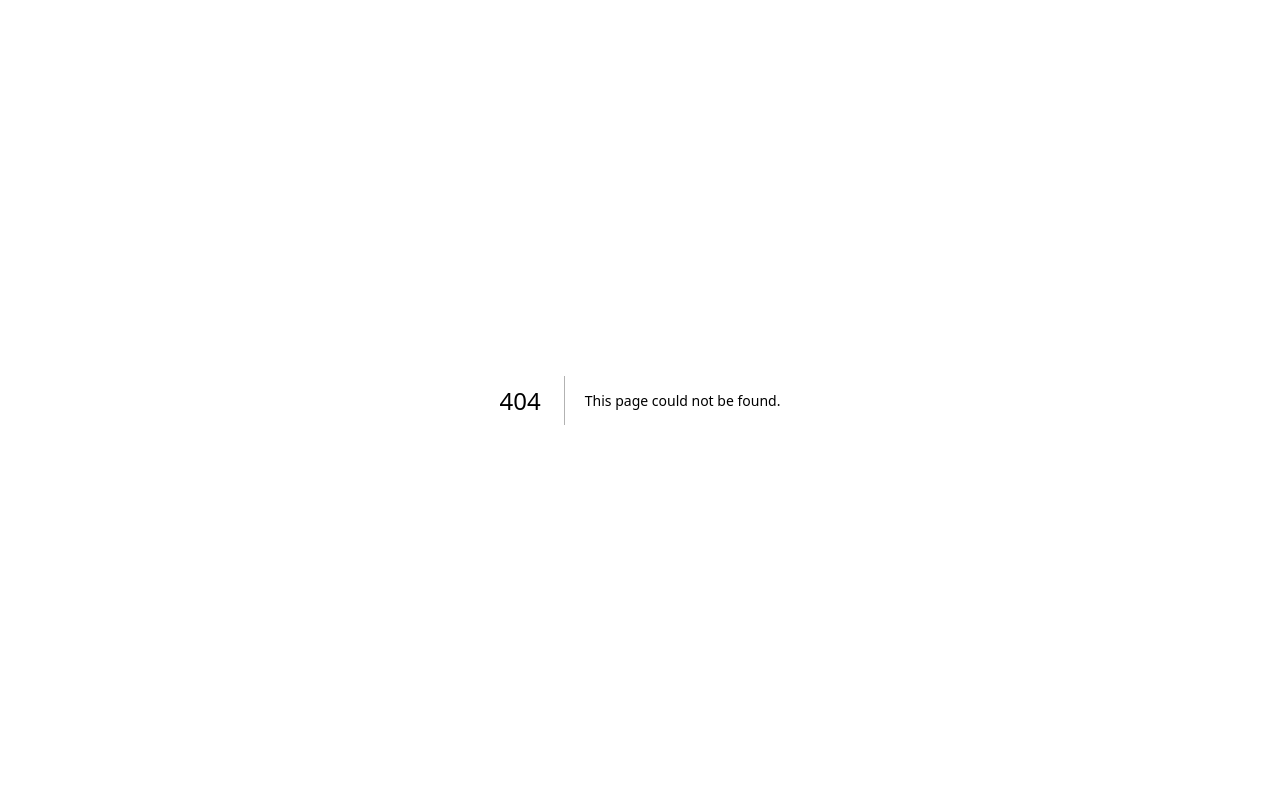
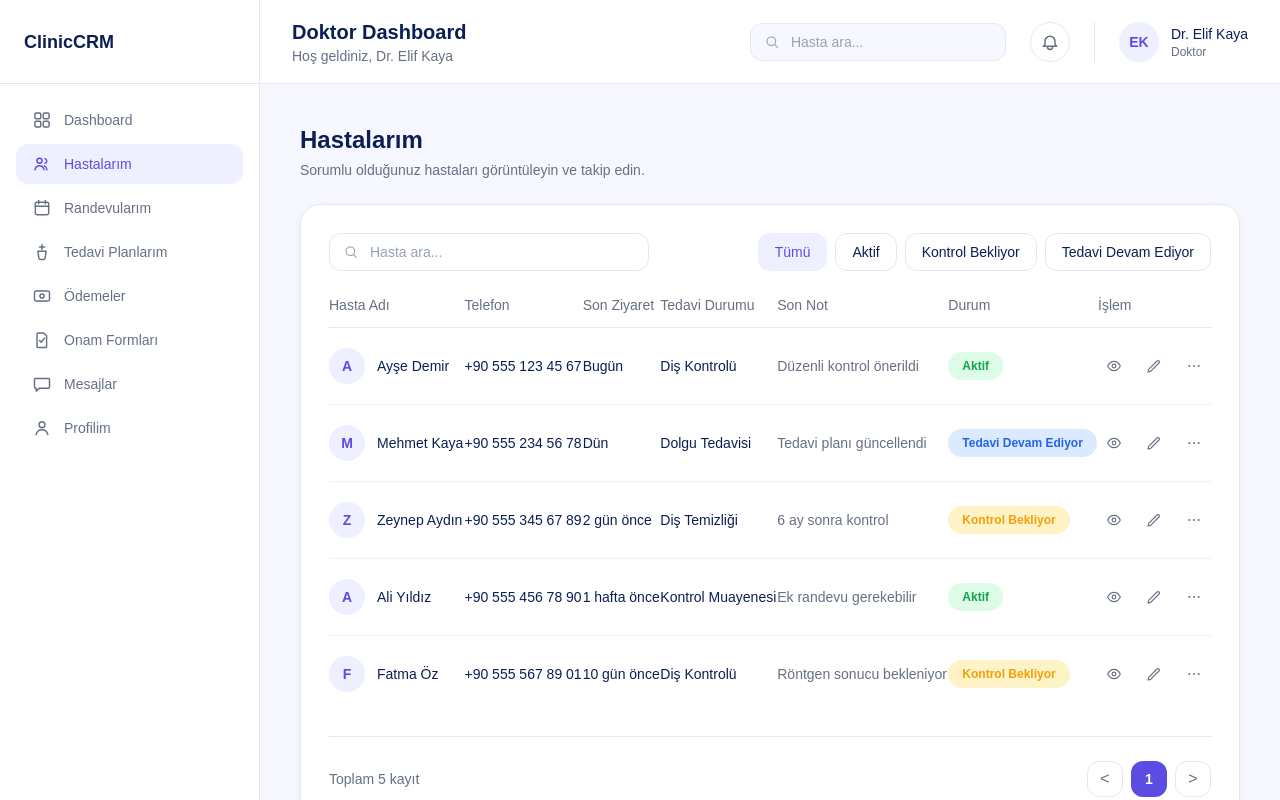
Before and after one commit to zeynep-tuna/clinic-crm, a Next.js app in the folder frontend/: page /doctor/patients in a window 1280 px wide. Before the commit this address had no page. Built offline with nearby package versions, Linux system fonts and the light colour scheme.

Commit message:
Add doctor patients page

```diff
--- /dev/null
+++ b/frontend/app/doctor/patients/page.tsx
@@ -0,0 +1,16 @@
+import DoctorPatientsTable from "@/components/doctor/DoctorPatientsTable";
+
+export default function DoctorPatientsPage() {
+  return (
+    <div className="flex flex-col gap-6">
+      <div>
+        <h1 className="text-2xl font-bold text-[#0B1F55]">Hastalarım</h1>
+        <p className="mt-1 text-sm text-[#667085]">
+          Sorumlu olduğunuz hastaları görüntüleyin ve takip edin.
+        </p>
+      </div>
+
+      <DoctorPatientsTable />
+    </div>
+  );
+}
--- /dev/null
+++ b/frontend/components/doctor/DoctorPatientsTable.tsx
@@ -0,0 +1,202 @@
+"use client";
+
+import { useMemo, useState } from "react";
+import { doctorPatients, type DoctorPatientStatus } from "@/data/doctorPatients";
+
+type FilterValue = "Tümü" | DoctorPatientStatus;
+
+const filters: FilterValue[] = ["Tümü", "Aktif", "Kontrol Bekliyor", "Tedavi Devam Ediyor"];
+
+const statusBadgeClass: Record<DoctorPatientStatus, string> = {
+  Aktif: "bg-[#DCFCE7] text-[#16A34A]",
+  "Kontrol Bekliyor": "bg-[#FEF3C7] text-[#F59E0B]",
+  "Tedavi Devam Ediyor": "bg-[#DBEAFE] text-[#2563EB]",
+};
+
+function EyeIcon() {
+  return (
+    <svg viewBox="0 0 24 24" fill="none" stroke="currentColor" strokeWidth={1.75} className="h-4 w-4">
+      <path strokeLinecap="round" strokeLinejoin="round" d="M2.5 12S6 5 12 5s9.5 7 9.5 7-3.5 7-9.5 7-9.5-7-9.5-7Z" />
+      <circle cx="12" cy="12" r="2.75" />
+    </svg>
+  );
+}
+
+function EditIcon() {
+  return (
+    <svg viewBox="0 0 24 24" fill="none" stroke="currentColor" strokeWidth={1.75} className="h-4 w-4">
+      <path strokeLinecap="round" strokeLinejoin="round" d="M16.5 4.5a2.1 2.1 0 0 1 3 3L7 20l-4 1 1-4Z" />
+    </svg>
+  );
+}
+
+function MoreIcon() {
+  return (
+    <svg viewBox="0 0 24 24" fill="currentColor" className="h-4 w-4">
+      <circle cx="5" cy="12" r="1.5" />
+      <circle cx="12" cy="12" r="1.5" />
+      <circle cx="19" cy="12" r="1.5" />
+    </svg>
+  );
+}
+
+export default function DoctorPatientsTable() {
+  const [search, setSearch] = useState("");
+  const [activeFilter, setActiveFilter] = useState<FilterValue>("Tümü");
+
+  const filteredPatients = useMemo(() => {
+    const term = search.trim().toLowerCase();
+
+    return doctorPatients.filter((patient) => {
+      const matchesFilter = activeFilter === "Tümü" || patient.status === activeFilter;
+      const matchesSearch = term === "" || patient.fullName.toLowerCase().includes(term);
+      return matchesFilter && matchesSearch;
+    });
+  }, [search, activeFilter]);
+
+  return (
+    <div className="rounded-[20px] border border-[#E3E8F0] bg-white p-7 shadow-[0_1px_2px_rgba(16,24,40,0.04),0_2px_8px_rgba(16,24,40,0.04)]">
+      <div className="flex flex-wrap items-center justify-between gap-4">
+        <div className="relative w-full max-w-xs">
+          <svg
+            viewBox="0 0 24 24"
+            fill="none"
+            stroke="currentColor"
+            strokeWidth={1.75}
+            className="pointer-events-none absolute left-3.5 top-1/2 h-4 w-4 -translate-y-1/2 text-[#98A2B3]"
+          >
+            <circle cx="11" cy="11" r="6.5" />
+            <path strokeLinecap="round" d="M20 20l-3.8-3.8" />
+          </svg>
+          <input
+            type="text"
+            value={search}
+            onChange={(event) => setSearch(event.target.value)}
+            placeholder="Hasta ara..."
+            className="w-full rounded-xl border border-[#E3E8F0] bg-white py-2 pl-10 pr-4 text-sm text-[#0B1F55] placeholder:text-[#98A2B3] focus:border-[#5B4DE3] focus:outline-none focus:ring-2 focus:ring-[#5B4DE3]/20"
+          />
+        </div>
+
+        <div className="flex flex-wrap items-center gap-2">
+          {filters.map((filter) => {
+            const isActive = activeFilter === filter;
+
+            return (
+              <button
+                key={filter}
+                type="button"
+                onClick={() => setActiveFilter(filter)}
+                className={`rounded-xl border px-4 py-2 text-sm font-medium transition-colors ${
+                  isActive
+                    ? "border-[#EEF0FF] bg-[#EEF0FF] text-[#5B4DE3]"
+                    : "border-[#E3E8F0] text-[#0B1F55] hover:bg-[#F7F8FF]"
+                }`}
+              >
+                {filter}
+              </button>
+            );
+          })}
+        </div>
+      </div>
+
+      <div className="mt-6 overflow-x-auto">
+        <table className="w-full min-w-[880px] text-left">
+          <thead>
+            <tr className="border-b border-[#E3E8F0] text-sm text-[#667085]">
+              <th className="pb-3 font-medium">Hasta Adı</th>
+              <th className="pb-3 font-medium">Telefon</th>
+              <th className="pb-3 font-medium">Son Ziyaret</th>
+              <th className="pb-3 font-medium">Tedavi Durumu</th>
+              <th className="pb-3 font-medium">Son Not</th>
+              <th className="pb-3 font-medium">Durum</th>
+              <th className="pb-3 font-medium">İşlem</th>
+            </tr>
+          </thead>
+          <tbody>
+            {filteredPatients.map((patient) => (
+              <tr key={patient.id} className="border-b border-[#E3E8F0]/60 last:border-0">
+                <td className="py-5">
+                  <div className="flex items-center gap-3">
+                    <div className="flex h-9 w-9 shrink-0 items-center justify-center rounded-full bg-[#EEF0FF] text-sm font-semibold text-[#5B4DE3]">
+                      {patient.fullName.charAt(0)}
+                    </div>
+                    <span className="text-sm font-medium text-[#0B1F55]">{patient.fullName}</span>
+                  </div>
+                </td>
+                <td className="py-5 text-sm text-[#0B1F55]">{patient.phone}</td>
+                <td className="py-5 text-sm text-[#0B1F55]">{patient.lastVisit}</td>
+                <td className="py-5 text-sm text-[#0B1F55]">{patient.treatmentStatus}</td>
+                <td className="py-5 text-sm text-[#667085]">{patient.lastNote}</td>
+                <td className="py-5">
+                  <span
+                    className={`inline-block rounded-full px-3.5 py-1.5 text-xs font-semibold ${statusBadgeClass[patient.status]}`}
+                  >
+                    {patient.status}
+                  </span>
+                </td>
+                <td className="py-5">
+                  <div className="flex items-center gap-2 text-[#667085]">
+                    <button
+                      type="button"
+                      aria-label="Görüntüle"
+                      className="flex h-8 w-8 items-center justify-center rounded-lg hover:bg-[#F7F8FF] hover:text-[#0B1F55]"
+                    >
+                      <EyeIcon />
+                    </button>
+                    <button
+                      type="button"
+                      aria-label="Düzenle"
+                      className="flex h-8 w-8 items-center justify-center rounded-lg hover:bg-[#F7F8FF] hover:text-[#0B1F55]"
+                    >
+                      <EditIcon />
+                    </button>
+                    <button
+                      type="button"
+                      aria-label="Diğer işlemler"
+                      className="flex h-8 w-8 items-center justify-center rounded-lg hover:bg-[#F7F8FF] hover:text-[#0B1F55]"
+                    >
+                      <MoreIcon />
+                    </button>
+                  </div>
+                </td>
+              </tr>
+            ))}
+          </tbody>
+        </table>
+
+        {filteredPatients.length === 0 && (
+          <p className="py-10 text-center text-sm text-[#667085]">
+            Aramanızla eşleşen hasta bulunamadı.
+          </p>
+        )}
+      </div>
+
+      <div className="mt-6 flex items-center justify-between border-t border-[#E3E8F0] pt-6">
+        <p className="text-sm text-[#667085]">Toplam {filteredPatients.length} kayıt</p>
+
+        <div className="flex items-center gap-2">
+          <button
+            type="button"
+            aria-label="Önceki sayfa"
+            className="flex h-9 w-9 items-center justify-center rounded-xl border border-[#E3E8F0] text-[#667085] hover:bg-[#F7F8FF]"
+          >
+            &lt;
+          </button>
+          <button
+            type="button"
+            className="flex h-9 w-9 items-center justify-center rounded-xl bg-[#5B4DE3] text-sm font-semibold text-white"
+          >
+            1
+          </button>
+          <button
+            type="button"
+            aria-label="Sonraki sayfa"
+            className="flex h-9 w-9 items-center justify-center rounded-xl border border-[#E3E8F0] text-[#667085] hover:bg-[#F7F8FF]"
+          >
+            &gt;
+          </button>
+        </div>
+      </div>
+    </div>
+  );
+}
--- /dev/null
+++ b/frontend/data/doctorPatients.ts
@@ -0,0 +1,59 @@
+export type DoctorPatientStatus = "Aktif" | "Kontrol Bekliyor" | "Tedavi Devam Ediyor";
+
+export interface DoctorPatient {
+  id: string;
+  fullName: string;
+  phone: string;
+  lastVisit: string;
+  treatmentStatus: string;
+  lastNote: string;
+  status: DoctorPatientStatus;
+}
+
+export const doctorPatients: DoctorPatient[] = [
+  {
+    id: "1",
+    fullName: "Ayşe Demir",
+    phone: "+90 555 123 45 67",
+    lastVisit: "Bugün",
+    treatmentStatus: "Diş Kontrolü",
+    lastNote: "Düzenli kontrol önerildi",
+    status: "Aktif",
+  },
+  {
+    id: "2",
+    fullName: "Mehmet Kaya",
+    phone: "+90 555 234 56 78",
+    lastVisit: "Dün",
+    treatmentStatus: "Dolgu Tedavisi",
+    lastNote: "Tedavi planı güncellendi",
+    status: "Tedavi Devam Ediyor",
+  },
+  {
+    id: "3",
+    fullName: "Zeynep Aydın",
+    phone: "+90 555 345 67 89",
+    lastVisit: "2 gün önce",
+    treatmentStatus: "Diş Temizliği",
+    lastNote: "6 ay sonra kontrol",
+    status: "Kontrol Bekliyor",
+  },
+  {
+    id: "4",
+    fullName: "Ali Yıldız",
+    phone: "+90 555 456 78 90",
+    lastVisit: "1 hafta önce",
+    treatmentStatus: "Kontrol Muayenesi",
+    lastNote: "Ek randevu gerekebilir",
+    status: "Aktif",
+  },
+  {
+    id: "5",
+    fullName: "Fatma Öz",
+    phone: "+90 555 567 89 01",
+    lastVisit: "10 gün önce",
+    treatmentStatus: "Diş Kontrolü",
+    lastNote: "Röntgen sonucu bekleniyor",
+    status: "Kontrol Bekliyor",
+  },
+];
```
